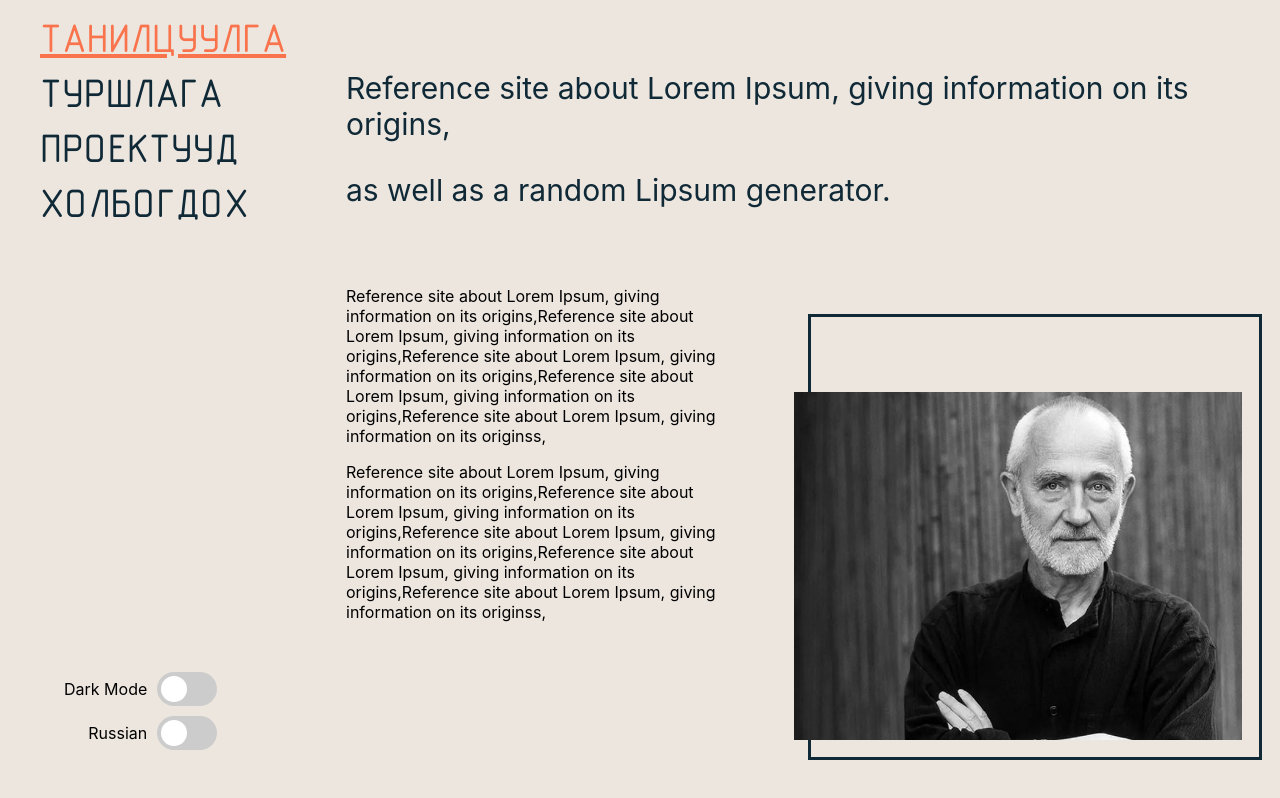
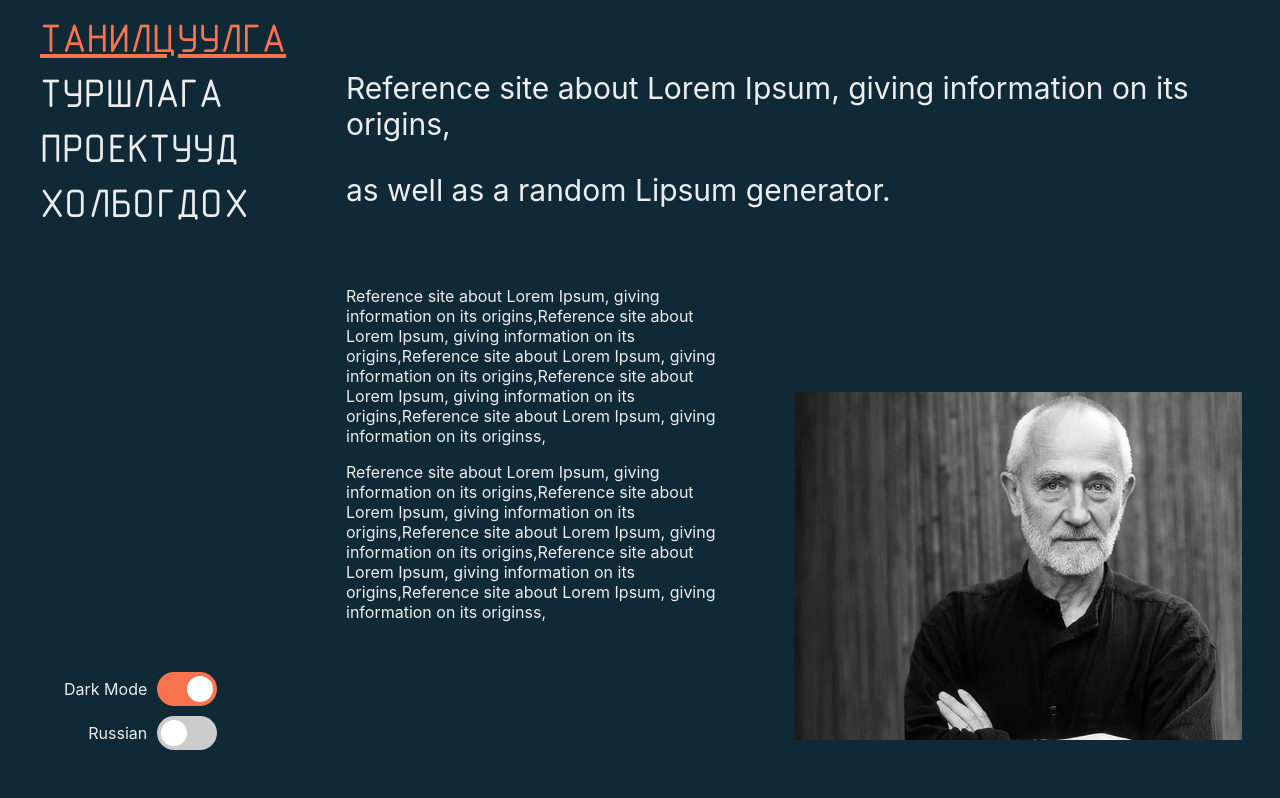
Before and after one commit to khosbilegt/architecture, a React (Create React App) app: page / in a window 1280 px wide. Built offline with nearby package versions, Linux system fonts and the light colour scheme.

Commit message:
dark mode

```diff
--- a/src/App.css
+++ b/src/App.css
@@ -9,9 +9,22 @@
   --beige-focus: #d6c4b0;
   --white: #ededed;
   --white-focus: #ede6df;
-
 }
 
-body {
-  background-color: #ede6df;
+.light {
+  background-color: var(--white);
+  transition: 200ms;
 }
+.light p, .light a, .light li {
+  color: var(--dark-blue);
+  transition: 200ms;
+}
+
+.dark {
+  background-color: var(--dark-blue);
+  transition: 200ms;
+}
+.dark p, .dark a, .dark li {
+  color: var(--white);
+  transition: 200ms;
+}
--- a/src/App.jsx
+++ b/src/App.jsx
@@ -5,11 +5,18 @@ import './App.css';
 function App() {
   let secondBack = 0;
 
-  const [isDarkMode, setDarkMode] = useState(false);
+  const [isDarkMode, setDarkMode] = useState(true);
   const [isRussian, setRussian] = useState(false);
+  const [darkModeClass, setDarkModeClass] = useState("dark");
 
   const handleDarkMode = (bool) => {
+    if(!bool) {
+      setDarkModeClass('light');
+    } else {
+      setDarkModeClass('dark');
+    }
     setDarkMode(bool);
+    console.log(darkModeClass);
   }
 
   const handleRussian = (bool) => {
@@ -27,13 +34,14 @@ function App() {
   }, []);
 
   return (
-    <div className="App">
+    <div className={`App ${darkModeClass}`}>
       <Loading />
       <Home
         isDarkMode={isDarkMode}
         isRussian={isRussian}
         setDarkMode={handleDarkMode}
         setRussian={handleRussian}
+        darkModeClass={darkModeClass}
       />
     </div>
   );
--- a/src/components/Hero.css
+++ b/src/components/Hero.css
@@ -2,6 +2,12 @@
      padding: 0 50px;
      height: 100vh;
      width: 70vw;
+}
+.dark {
+     background-color: var(--dark-blue);
+}
+.light {
+     background-color: var(--white);
 }
 .hero .profile {
      position: absolute;
@@ -30,7 +36,6 @@
      position: absolute;
      top: 5vh;
      z-index: 3;
-     color: var(--dark-blue);
      background-color: transparent;
 }
 .hero .description {
--- a/src/components/Hero.jsx
+++ b/src/components/Hero.jsx
@@ -2,9 +2,9 @@ import React from 'react';
 import { Profile } from '../res/images';
 import './Hero.css';
 
-function Hero() {
+function Hero(props) {
   return (
-    <div className='hero'>
+    <div className={`hero ${props.darkModeClass}`}>
       <div className='quote'>
         <p>Reference site about Lorem Ipsum, giving information on its origins,</p>
         <p>as well as a random Lipsum generator.</p>
--- a/src/components/Sidebar.css
+++ b/src/components/Sidebar.css
@@ -2,7 +2,6 @@
      font-family: 'Gost B';
      src: url('../res/fonts/gost.ttf');
 }
-
 .sidebar ul {
      display: flex;
      flex-direction: column;
@@ -13,7 +12,6 @@
 .sidebar a {
      font-size: 40px;
      font-family: 'Gost B', sans-serif;
-     color: var(--dark-blue);
      text-decoration: none;
      text-transform: uppercase;
      animation: active-anim 0.3s ease-in backwards;
--- a/src/components/Sidebar.jsx
+++ b/src/components/Sidebar.jsx
@@ -4,7 +4,7 @@ import { navLinks } from '../constants';
 
 function Sidebar(props) {
   return (
-    <div className='sidebar'>
+    <div className={`sidebar ${props.darkModeClass}`}>
      <ul>
           {navLinks.map((val, index) => {
             let text = val.mon;
@@ -12,16 +12,16 @@ function Sidebar(props) {
               text = val.rus;
             }
             if(index == props.index) {
-              return <li><a href={val.link} data-text={text} id="active">{text}</a></li>
+              return <li key={index}><a href={val.link} data-text={text} id="active">{text}</a></li>
             }
-            return <li><a href={val.link} data-text={text}>{text}</a></li>
+            return <li key={index}><a href={val.link} data-text={text}>{text}</a></li>
           })}
      </ul>
       <div className='sliders'>
         <div className='slider-cont'>
           <p>Dark Mode</p>
           <label className="switch">
-            <input type="checkbox" checked={props.isDarkMode} onChange={(e) => {props.setDarkMode(e.target.checked)}}/>
+            <input type="checkbox" checked={props.isDarkMode} onChange={(e) => {props.setDarkMode(!props.isDarkMode)}}/>
             <span className="slider round"></span>
           </label>
         </div>
--- a/src/pages/Home.jsx
+++ b/src/pages/Home.jsx
@@ -11,8 +11,9 @@ function Home(props) {
           isRussian={props.isRussian}
           setDarkMode={props.setDarkMode}
           setRussian={props.setRussian}
+          darkModeClass={props.darkModeClass}
         />
-        <Hero />
+        <Hero darkModeClass={props.darkModeClass}/>
     </div>
   )
 }
```
Also changed, not shown: src/index.css (line endings or trailing spaces).
